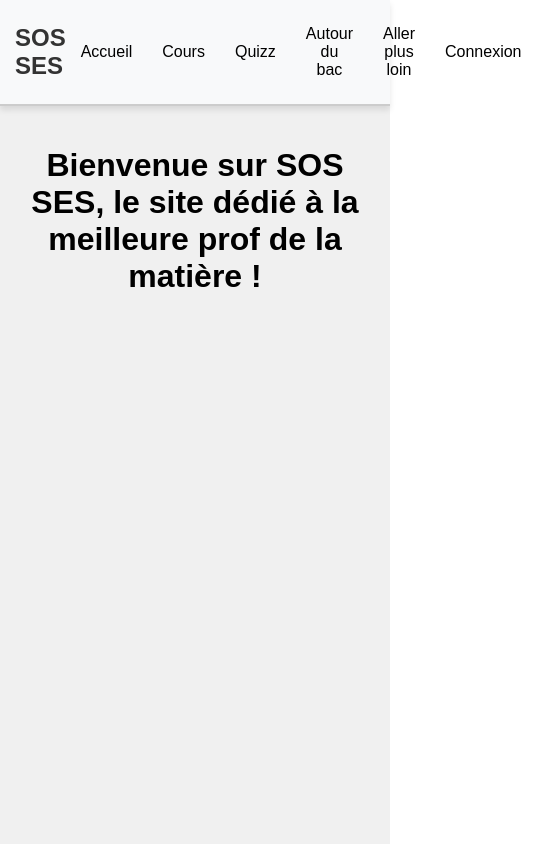
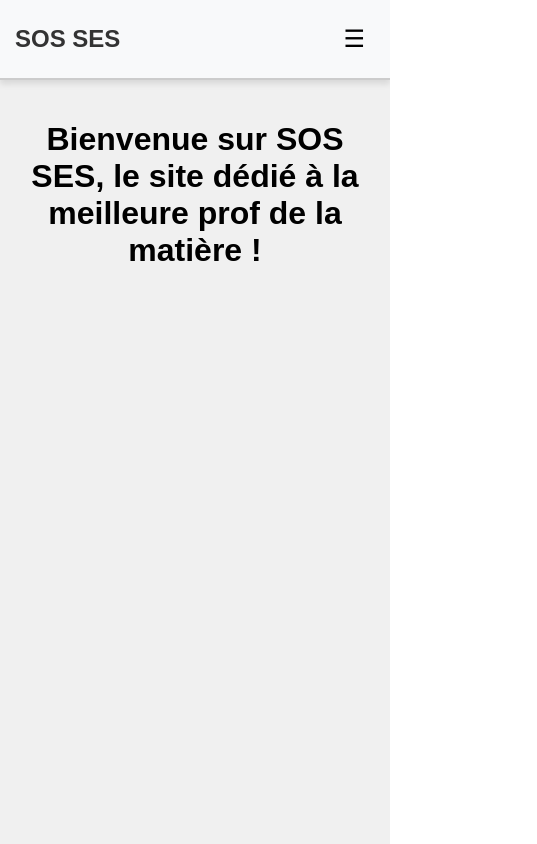
Before and after one commit to Tollaris95/sos-ses, a React (Create React App) app: page / in a window 390 px wide. Shown: the whole page, 537 px wide, since content can reach past the window. Built offline with nearby package versions, Linux system fonts and the light colour scheme.

Commit message:
Mobile header

```diff
--- a/src/components/Header.tsx
+++ b/src/components/Header.tsx
@@ -1,4 +1,4 @@
-import React from "react";
+import React, { useState } from "react";
 
 interface HeaderProps {
   isLoggedIn: boolean;
@@ -8,19 +8,47 @@ interface HeaderProps {
 }
 
 const Header: React.FC<HeaderProps> = ({ isLoggedIn, onNavClick, activeButton, onLoginToggle }) => {
+  const [isMenuOpen, setIsMenuOpen] = useState(false);
   const navItems = ["Accueil", "Cours", "Quizz", "Autour du bac", "Aller plus loin"];
 
   return (
     <div style={{
       display: "flex",
-      justifyContent: "space-around",
+      flexDirection: "column",
       alignItems: "center",
       padding: "15px",
       borderBottom: "2px solid #ccc",
       backgroundColor: "#f8f9fa",
-      boxShadow: "0px 4px 6px rgba(0, 0, 0, 0.1)"
+      boxShadow: "0px 4px 6px rgba(0, 0, 0, 0.1)",
+      position: "relative"
+    }}>
+      <div style={{
+        display: "flex",
+        justifyContent: "space-between",
+        alignItems: "center",
+        width: "100%",
+        maxWidth: "1200px"
       }}>
         <span style={{ fontSize: "1.5rem", fontWeight: "bold", color: "#333" }}>SOS SES</span>
+        <button onClick={() => setIsMenuOpen(!isMenuOpen)} style={{
+          border: "none",
+          background: "none",
+          cursor: "pointer",
+          fontSize: "1.5rem",
+          padding: "10px",
+          display: "block"
+        }}>
+          ☰
+        </button>
+      </div>
+      {isMenuOpen && (
+        <div style={{
+          display: "flex",
+          flexDirection: "column",
+          alignItems: "center",
+          width: "100%",
+          marginTop: "10px"
+        }}>
           {navItems.map((item) => (
             <button
               key={item}
@@ -28,43 +56,33 @@ const Header: React.FC<HeaderProps> = ({ isLoggedIn, onNavClick, activeButton, o
                 border: "none",
                 background: "none",
                 cursor: "pointer",
-            fontSize: "1rem",
+                fontSize: "1.2rem",
                 fontWeight: activeButton === item ? "bold" : "normal",
-            position: "relative",
-            padding: "10px 15px",
+                padding: "10px",
                 transition: "color 0.3s ease",
                 color: activeButton === item ? "#007BFF" : "black"
               }}
-          onClick={() => onNavClick(item)}
-          onMouseEnter={(e) => e.currentTarget.style.color = "#007BFF"}
-          onMouseLeave={(e) => e.currentTarget.style.color = activeButton === item ? "#007BFF" : "black"}
+              onClick={() => {
+                onNavClick(item);
+                setIsMenuOpen(false);
+              }}
             >
               {item}
-          <span
-            style={{
-              display: "block",
-              height: "3px",
-              width: activeButton === item ? "100%" : "0%",
-              background: "#007BFF",
-              transition: "width 0.3s ease-in-out",
-              position: "absolute",
-              bottom: "-5px",
-              left: "0"
-            }}
-          />
             </button>
           ))}
           {isLoggedIn ? (
             <button
-          onClick={() => onNavClick("Création d'exercice")}
+              onClick={() => {
+                onNavClick("Création d'exercice");
+                setIsMenuOpen(false);
+              }}
               style={{
                 border: "none",
                 background: "none",
                 cursor: "pointer",
-            fontSize: "1rem",
+                fontSize: "1.2rem",
                 fontWeight: activeButton === "Création d'exercice" ? "bold" : "normal",
-            position: "relative",
-            padding: "10px 15px",
+                padding: "10px",
                 transition: "color 0.3s ease",
                 color: activeButton === "Création d'exercice" ? "#007BFF" : "black"
               }}
@@ -73,15 +91,17 @@ const Header: React.FC<HeaderProps> = ({ isLoggedIn, onNavClick, activeButton, o
             </button>
           ) : (
             <button
-          onClick={onLoginToggle}
+              onClick={() => {
+                onLoginToggle();
+                setIsMenuOpen(false);
+              }}
               style={{
                 border: "none",
                 background: "none",
                 cursor: "pointer",
-            fontSize: "1rem",
+                fontSize: "1.2rem",
                 fontWeight: activeButton === "Connexion" ? "bold" : "normal",
-            position: "relative",
-            padding: "10px 15px",
+                padding: "10px",
                 transition: "color 0.3s ease",
                 color: activeButton === "Connexion" ? "#007BFF" : "black"
               }}
@@ -90,6 +110,8 @@ const Header: React.FC<HeaderProps> = ({ isLoggedIn, onNavClick, activeButton, o
             </button>
           )}
         </div>
+      )}
+    </div>
   );
 };
 
```
Lines whose indentation alone changed are shown as unchanged.
